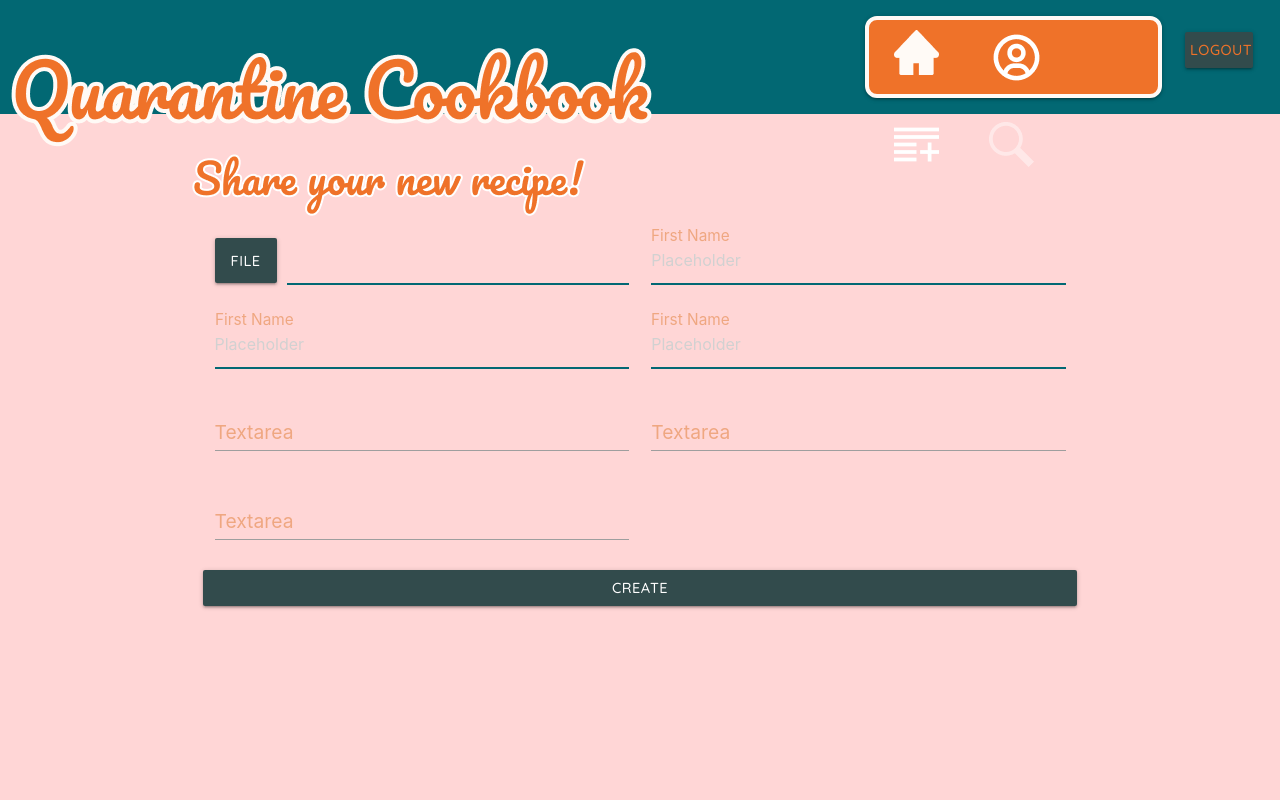
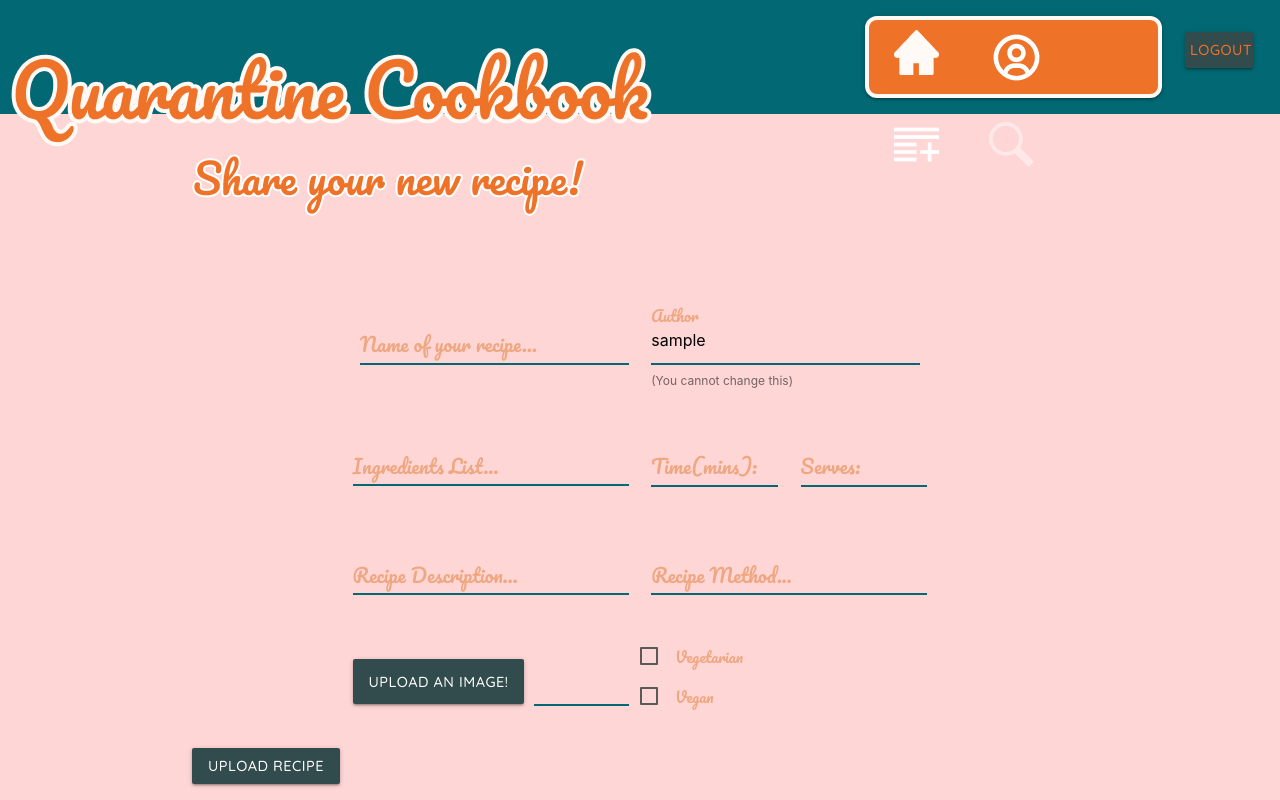
Before and after one commit to Matt-atCasey/QuarantineCookbook, a Flask app: page /add_recipe in a window 1280 px wide. Run offline with Flask 2, Linux system fonts and the light colour scheme; the visitor is signed in with stand-in values (Sample User, id 1); some libraries are stand-ins or nearby versions.

Commit message:
Added functional create recipe page for users.

```diff
--- a/app.py
+++ b/app.py
@@ -1,16 +1,23 @@
-from flask import Flask, render_template, redirect, request, url_for, session, flash
+from flask import Flask, render_template, redirect, request, url_for,  session, flash
 import os
 from flask_pymongo import PyMongo
 from bson.objectid import ObjectId
 from werkzeug.security import generate_password_hash, check_password_hash
+from flask_uploads import configure_uploads, IMAGES, UploadSet
+
 # App config
 app = Flask(__name__)
+
 app.config['MONGO_DBNAME'] = 'cookbook-app-db'
 # DO NOT UPLOAD WITH URI
 app.config['MONGO_URI'] = (
     "")
 app.config['SECRET_KEY'] = ''
 mongo = PyMongo(app)
+
+photos = UploadSet('photos', IMAGES)
+app.config['UPLOADED_PHOTOS_DEST'] = 'static/uploads'
+configure_uploads(app, photos)
 
 # Default home page
 @app.route('/')
@@ -22,12 +29,21 @@ def home():
 @app.route('/add_recipe', methods=['GET', 'POST'])
 def add_recipe():
     if request.method == 'GET':
-        return render_template('addrecipe.html')
-    else:
-        if request.method == 'POST':
-            exis_recipes = mongo.db.recipe
-            exis_recipes.insert_one(request.form.to_dict())
-            return redirect(url_for('home'))
+        if 'USERNAME' in session:
+            return render_template('addrecipe.html')
+        else:
+            flash('You must be logged in to add a recipe! Please log in now.')
+            return redirect(url_for('login'))
+    elif request.method == 'POST':
+        if 'photo' not in request.files:
+            recipe_img = 'default.jpeg'
+        else:
+            req = request.form
+            recipe_img = photos.save(request.files['photo'])
+        new_recipe = {'author': req.get('author'), 'recipe_name': req.get('recipe_name'), 'recipe_desc': req.get('recipe_desc'), 'recipe_method': req.get('recipe_method'),
+                      'recipe_ingredients': req.get('recipe_ingredients'), 'recipe_img': recipe_img, 'time': req.get('time'), 'serves': req.get('serves'), 'is_veggie': req.get('is_veggie'), 'is_vegan': req.get('is_vegan')}
+        mongo.db.recipe.insert_one(new_recipe)
+        return redirect(url_for('home'))
 
 # Log in functionality
 @app.route('/login', methods=['GET', 'POST'])
--- a/requirements.txt
+++ b/requirements.txt
@@ -7,9 +7,10 @@ chardet==3.0.4
 click==7.1.1
 colorama==0.4.3
 dnspython==1.16.0
-dominos==0.0.4
 Flask==1.1.2
 Flask-PyMongo==2.3.0
+Flask-Uploads==0.2.1
+Flask-WTF==0.14.3
 idna==2.9
 isort==4.3.21
 itsdangerous==1.1.0
@@ -28,3 +29,4 @@ six==1.14.0
 urllib3==1.25.9
 Werkzeug==1.0.1
 wrapt==1.11.2
+WTForms==2.3.1
--- a/static/css/style.css
+++ b/static/css/style.css
@@ -108,6 +108,7 @@ nav {
 
 .add_recipe_header {
   margin-top: 5vh;
+  margin-bottom: 10vh;
 }
 
 
@@ -141,14 +142,17 @@ nav {
 }
 
 /* label underline focus color */
-.input-field input[type='password'] {
-  border-bottom: 1.5px solid #026873;
-  box-shadow: 0 1px 0 0 #026873;
+.input-field input[type='password'],
+.input-field input[type='number'],
+.materialize-textarea,
+.input-field input[type='text'] {
+  border-bottom: 1.5px solid #026873 !important;
+  box-shadow: 0 1px 0 0 #026873 !important;
 }
 
-.input-field input[type='text'] {
-  border-bottom: 1.5px solid #026873;
-  box-shadow: 0 1px 0 0 #026873;
+label {
+  color: #efa781;
+  font-family: Pacifico;
 }
 
 /* valid color */
--- a/templates/addrecipe.html
+++ b/templates/addrecipe.html
@@ -1,53 +1,87 @@
 {% extends 'base.html' %}
 
 {% block content %}
-<div class="add_recipe_header">
+<div class="add_recipe_header ">
     <img src="{{url_for('static', filename='/img/newrecipe.png')}}" alt="">
+</div>
+<!------------------------------------------------------------ -->
+<div class="row">
+    <form class="col s12" method="post" enctype="multipart/form-data">
+
+        <div class="input-field col s4 offset-s2">
+            <input id="recipe_name" name="recipe_name" type="text" class="validate" required minlength="3"
+                maxlength="35">
+            <label for="recipe_name">Name of your recipe...</label>
+        </div>
+        <div class="input-field col s4">
+            <input id="author" name="author" type="text" value="{{session['USERNAME']}}" readonly>
+            <label for="confirm_password">Author</label>
+            <span class="helper-text">(You cannot change this)</span>
+        </div>
+</div>
+<!---------------------------------------------------------------- -->
+<div class="row">
+    <div class="input-field col s4 offset-s2">
+        <textarea class="materialize-textarea validate" id="recipe_ingredients" name="recipe_ingredients" required
+            minlength="3" maxlength="500"></textarea>
+        <label for="recipe_ingredients">Ingredients List...</label>
+    </div>
+    <div class="input-field col s2">
+        <input id="time" name="time" type="number" class="validate" required min="1" max="600">
+        <label for="time">Time(mins):</label>
+    </div>
+
+    <div class="input-field col s2">
+        <input id="serves" name="serves" type="number" class="validate" required min="1" max="10">
+        <label for="serves">Serves:</label>
+    </div>
+
+</div>
+<!---------------------------------------------------------------- -->
+<div class="row">
+    <div class="input-field col s4 offset-s2">
+        <textarea class="materialize-textarea validate" id="recipe_desc" name="recipe_desc" required minlength="3"
+            maxlength="1000"></textarea>
+        <label for="recipe_desc">Recipe Description...</label>
+    </div>
+    <div class="input-field col s4">
+        <textarea class="materialize-textarea validate" id="recipe_method" name="recipe_method" required minlength="3"
+            maxlength="2000"></textarea>
+        <label for="recipe_method">Recipe Method...</label>
+    </div>
 </div>
 
 <div class="row">
-    <form class="col s12" action="#" method="post">
-        <div class="col s6 recipe_form file-field input-field">
+    <div class="col s4 offset-s2 recipe_form file-field input-field">
         <div class="btn">
-                <span>File</span>
-                <input type="file" name="recipe_img" id="recipe_img">
+            <span>Upload an image!</span>
+            <input type="file" name=photo>
         </div>
         <div class="file-path-wrapper">
             <input type="text" class="file-path validate">
         </div>
-
+    </div>
+    <p>
+        <label>
+            <input type="checkbox" id="is_veggie" name="is_veggie" />
+            <span>Vegetarian</span>
+        </label>
+    </p>
+    <p>
+        <label>
+            <input type="checkbox" id="is_vegan" name="is_vegan" />
+            <span>Vegan</span>
+        </label>
+    </p>
 
 </div>
 
 
-        <div class="input-field col s6">
-            <input placeholder="Placeholder" id="first_name" type="text" class="validate">
-            <label for="first_name">First Name</label>
-        </div>
-        <div class="input-field col s6">
-            <input placeholder="Placeholder" id="first_name" type="text" class="validate">
-            <label for="first_name">First Name</label>
-        </div>
-        <div class="input-field col s6">
-            <input placeholder="Placeholder" id="first_name" type="text" class="validate">
-            <label for="first_name">First Name</label>
-        </div>
-        <div class="input-field col s6">
-            <textarea id="textarea1" class="materialize-textarea"></textarea>
-            <label for="textarea1">Textarea</label>
-        </div>
-        <div class="input-field col s6">
-            <textarea id="textarea1" class="materialize-textarea"></textarea>
-            <label for="textarea1">Textarea</label>
-        </div>
-        <div class="input-field col s6">
-            <textarea id="textarea1" class="materialize-textarea"></textarea>
-            <label for="textarea1">Textarea</label>
-        </div>
 
-        <button class="btn waves-effect waves-light col s12" type="submit" name="action">Create
+<button class="btn waves-effect waves-light" type="submit" name="action">Upload Recipe
 </button>
-</div>
 </form>
 
+
+
 {% endblock content %}
--- a/templates/base.html
+++ b/templates/base.html
@@ -34,7 +34,7 @@
                             <li class="nav_items"><a href="{{url_for('login' )}}"><img
                                         src="{{url_for( 'static' , filename='img/account.png')}}"
                                         alt="account menu icon"></a></li>
-                            <li class="nav_items"><a href="collapsible.html"><img
+                            <li class="nav_items"><a href="{{url_for('add_recipe')}}"><img
                                         src="{{url_for( 'static' , filename='img/addrecipe.png')}}"
                                         alt="add recipe icon"></a></li>
                             <li class="nav_items"><a href="mobile.html"><img
--- a/templates/createaccount.html
+++ b/templates/createaccount.html
@@ -28,7 +28,6 @@
         <button class="btn waves-effect waves-light col s6 offset-s3" type="submit" name="action">Create Account
         </button>
         <a href="{{url_for('login')}}" class="col s4">Login here...</a>
-
 </div>
 </form>
 
--- a/templates/home.html
+++ b/templates/home.html
@@ -4,7 +4,7 @@
   {% for recipe in recipes %}
   <div class="col s9 offset-s2 recipe_card hoverable">
     <div class="col s3">
-      <img class="responsive-img" src="static/img/{{recipe.recipe_img}}" />
+      <img class="responsive-img" src="static/uploads/{{recipe.recipe_img}}" />
     </div>
     <div class="col s9">
       <!-- Max char count for desc 215? -->
```
Also changed, not shown: static/uploads/Capture.png (added), static/uploads/Capture_1.png (added), static/uploads/Capture_2.png (added), static/uploads/DSCF1505.jpg (added), static/uploads/bluepancakes.jpeg (renamed from static/img/bluepancakes.jpeg), static/uploads/default.jpeg (added), static/uploads/frenchtoast.jpeg (renamed from static/img/frenchtoast.jpeg). Lines whose indentation alone changed are shown as unchanged.
